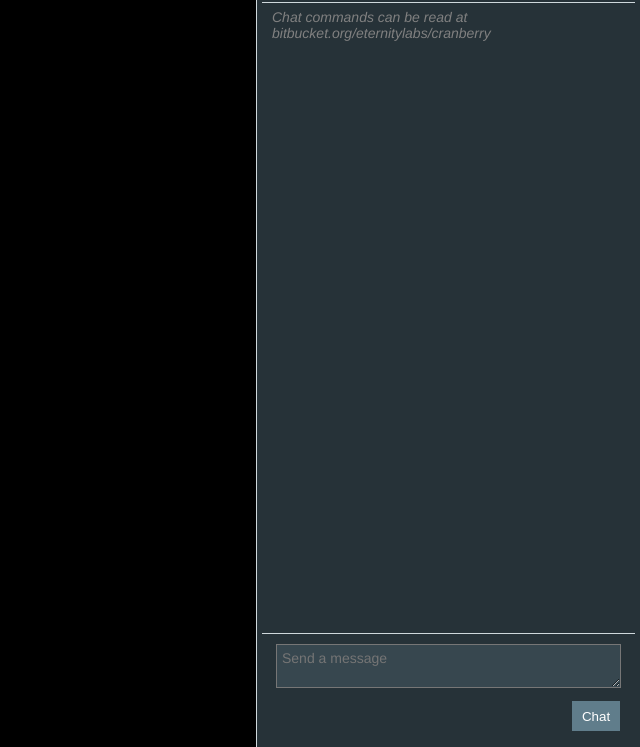
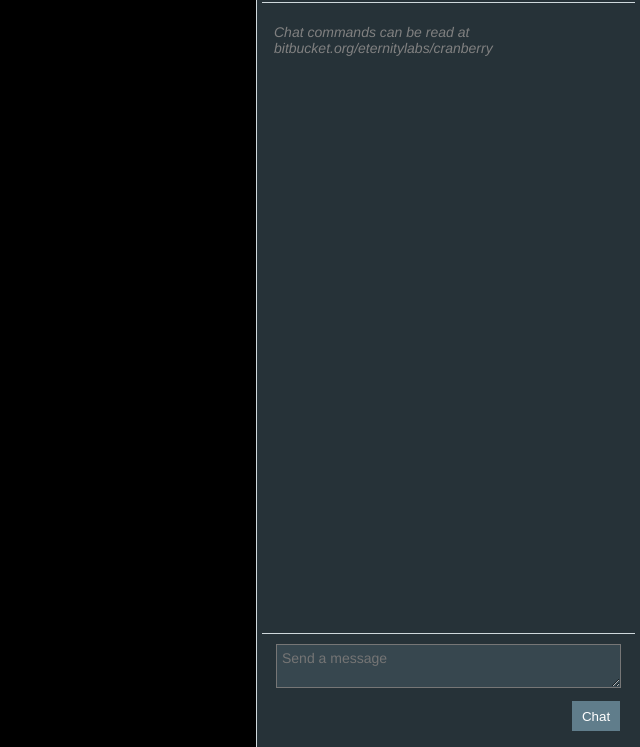
Before and after one commit to batbucket/cranberry, a website: page index.html in a window 1280 px wide. Shown: the part 53-800 px from the top of the page, without its empty margins (640-1280 px from the left). Drawn offline with nearby package versions, Linux system fonts and the light colour scheme; no server answers.

Commit message:
added padding to chat container

```diff
--- a/style.css
+++ b/style.css
@@ -92,6 +92,7 @@ form button {
     height: 80%;
     max-height: inherit;
     overflow: auto;
+    padding: 15px 2px;
     border-top: 1px solid #CFD8DC;
     border-bottom: 1px solid #CFD8DC;
 }
```
